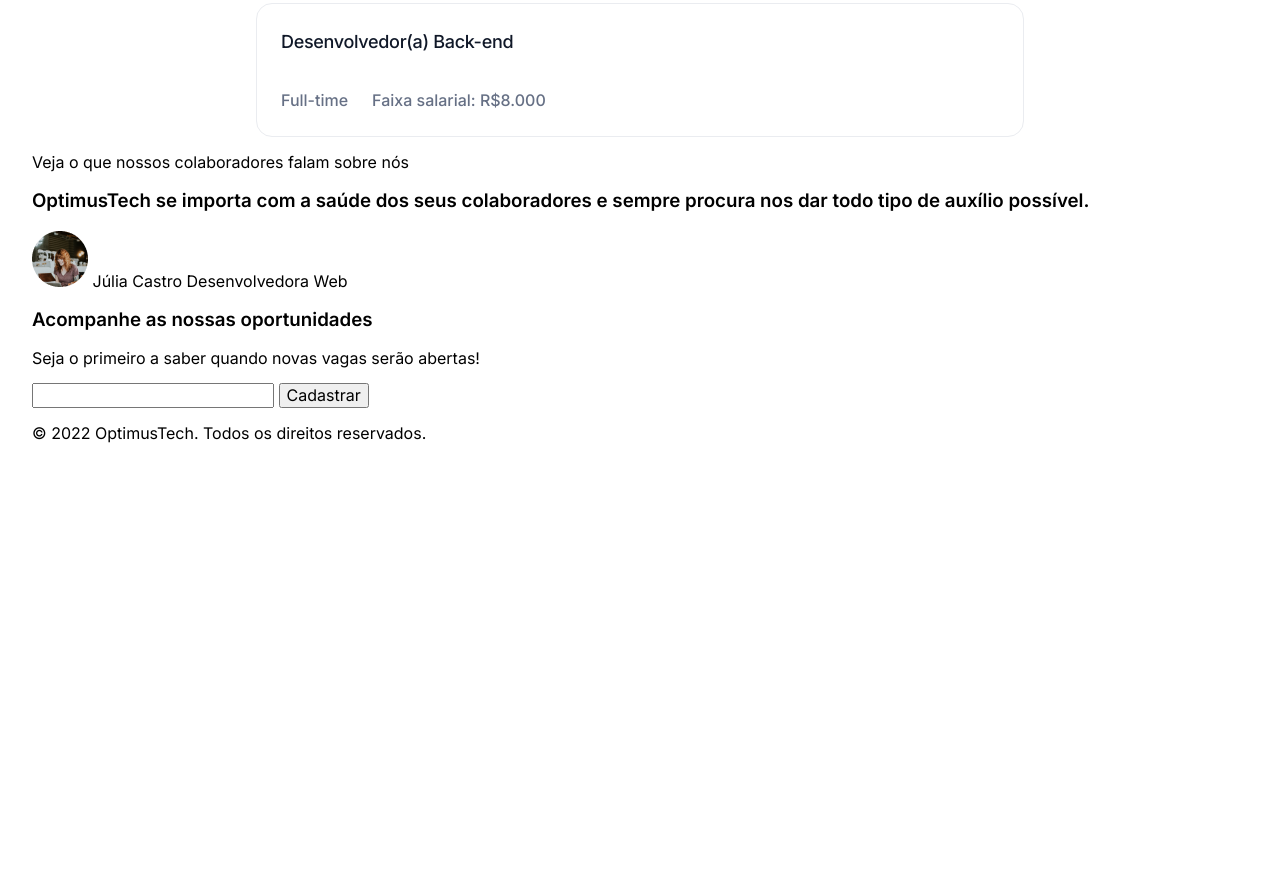
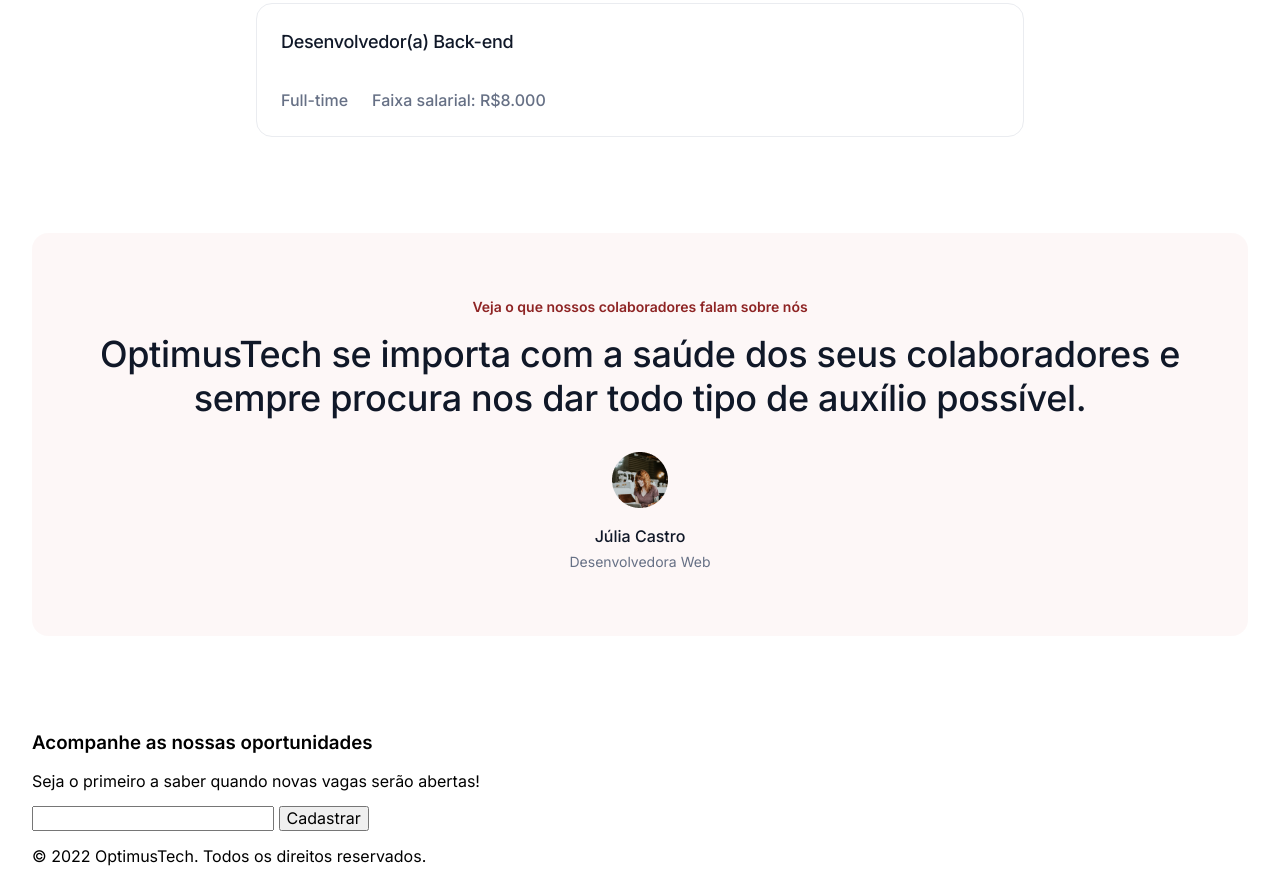
Before and after one commit to Rubendvb/7daysOfCode-HTML-CSS-Alura, a website built with Vite: page index.html in a window 1280 px wide. Shown: the part 2551-3432 px from the top of the page. Before the commit the page ends 3009 px from the top, so only its background shows below. Built offline with nearby package versions, Linux system fonts and the light colour scheme.

Commit message:
estilizando section depoiments

```diff
--- a/index.html
+++ b/index.html
@@ -134,18 +134,20 @@
         </div>
       </section>
 
-      <section>
-        <p>Veja o que nossos colaboradores falam sobre nós</p>
+      <section class="depoiments">
+        <span class="depoiments__text"
+          >Veja o que nossos colaboradores falam sobre nós</span
+        >
 
-        <h3>
+        <h3 class="depoiments__title">
           OptimusTech se importa com a saúde dos seus colaboradores e sempre
           procura nos dar todo tipo de auxílio possível.
         </h3>
 
-        <div>
+        <div class="depoiments__info">
           <img src="src/images/Avatar.png" alt="" />
-          <span>Júlia Castro</span>
-          <span>Desenvolvedora Web</span>
+          <span class="depoiments__info-name">Júlia Castro</span>
+          <span class="depoiments__info-job">Desenvolvedora Web</span>
         </div>
       </section>
     </main>
--- /dev/null
+++ b/src/styles/scss/_depoiments.scss
@@ -0,0 +1,50 @@
+@use "variables" as v;
+@use "mixins" as m;
+
+.depoiments {
+  align-items: center;
+  background-color: v.$light-red;
+  border-radius: 16px;
+  display: flex;
+  flex-direction: column;
+  max-width: 1216px;
+  padding: 2rem;
+  margin: 0 auto 96px;
+
+  @media (min-width: 768px) {
+    padding: 4rem;
+  }
+
+  &__text {
+    font-weight: 600;
+    font-size: 14px;
+    line-height: 20px;
+    text-align: center;
+    color: v.$red;
+    margin-bottom: 16px;
+  }
+
+  &__title {
+    @include m.title(500, 1.2, 1.625rem, center, 0);
+    margin-bottom: 2rem;
+
+    @media (min-width: 768px) {
+      font-size: 2.25rem;
+    }
+  }
+
+  &__info {
+    display: flex;
+    flex-direction: column;
+    align-items: center;
+
+    &-name {
+      @include m.title(500, 24px, 16px, center, 16px);
+      letter-spacing: normal;
+    }
+
+    &-job {
+      @include m.subtitle(v.$gray, 14px, 400, 20px, center, 4px);
+    }
+  }
+}
--- a/src/styles/scss/_jobs.scss
+++ b/src/styles/scss/_jobs.scss
@@ -5,6 +5,7 @@
   display: flex;
   flex-direction: column;
   align-items: center;
+  margin-bottom: 96px;
 
   &__span {
     align-items: center;
@@ -44,7 +45,11 @@
   }
 
   img {
-    width: calc(100% - 112px);
+    width: 100%;
+
+    @media (min-width: 1024px) {
+      width: calc(100% - 112px);
+    }
   }
 
   &__card {
--- a/src/styles/scss/_metrics.scss
+++ b/src/styles/scss/_metrics.scss
@@ -6,12 +6,12 @@
   flex-direction: column;
   align-items: center;
   margin: 6.5rem 0 0 0;
-  padding: 0 112px;
 
   @media (min-width: 768px) {
     display: grid;
     grid-template-columns: repeat(2, 1fr);
     justify-items: center;
+    padding: 0 112px;
   }
 
   @media (min-width: 1440px) {
--- a/src/styles/scss/_variables.scss
+++ b/src/styles/scss/_variables.scss
@@ -2,4 +2,5 @@
 $white: #ffffff;
 $gray: #667085;
 $red: #8e2424;
+$light-red: #c3191908;
 $black: #101828;
--- a/src/styles/scss/style.scss
+++ b/src/styles/scss/style.scss
@@ -3,6 +3,7 @@
 @use "header";
 @use "metrics";
 @use "jobs";
+@use "depoiments";
 
 * {
   font-family: v.$font-family;
```
